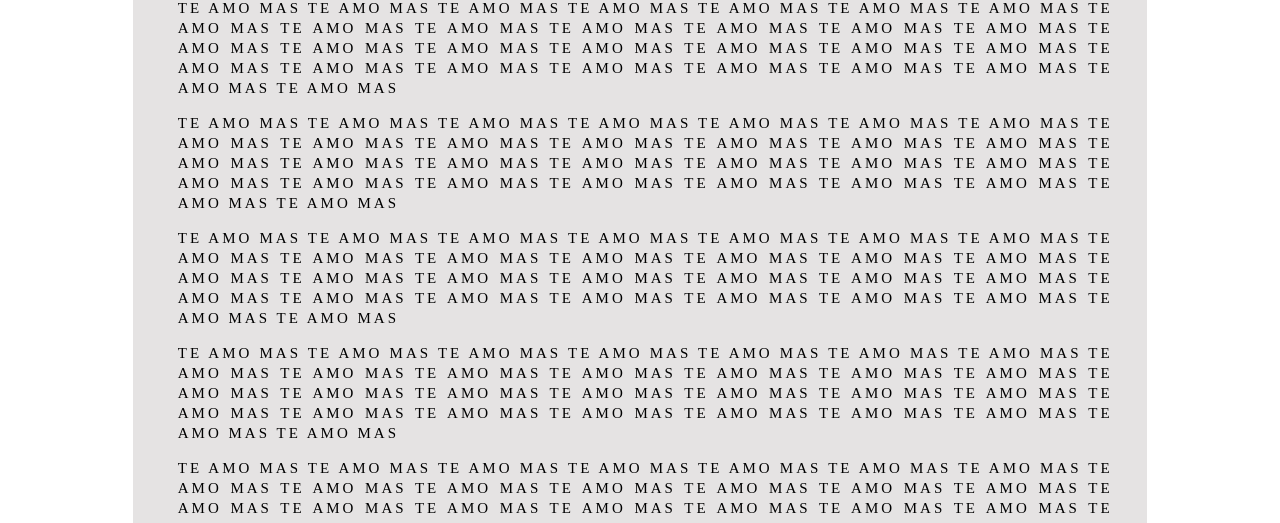
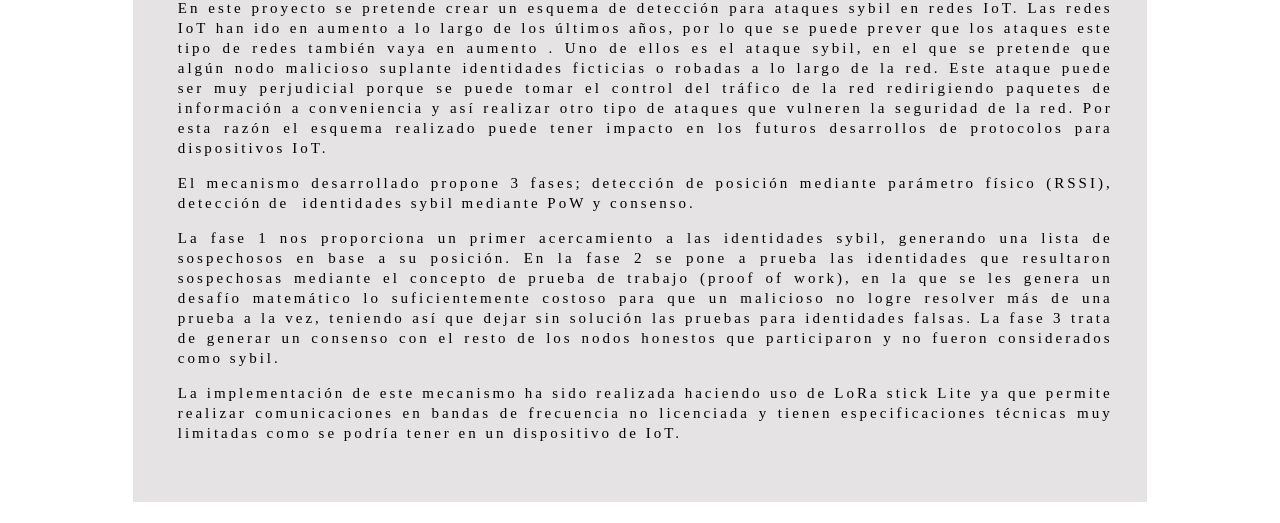
Before and after one commit to OrlandoTele96/website-ingjorlandog, a plain HTML site: page Proyect.html in a window 1280 px wide. Shown: the part 970-1493 px from the top of the page. Drawn offline with Linux system fonts and the light colour scheme.

Commit message:
proyect 1 content

```diff
--- a/Proyect.html
+++ b/Proyect.html
@@ -27,47 +27,43 @@
       <section class="Posts">
         <article class="post">
           <div class="post-container">
-            <h2>Nombre del pryecto</h2>
+            <h2>Proyecto de investigación</h2>
             <div class="proyect-art">
               <div class="img-proyect-art">
                 <img src="img/dispositivos.jpeg" alt="Tarjetas LoRa">
               </div>
               <div class="proyect-description">
-                <p>TE AMO MAS TE AMO MAS TE AMO MAS TE AMO MAS TE AMO MAS TE AMO MAS
-                TE AMO MAS TE AMO MAS TE AMO MAS TE AMO MAS TE AMO MAS TE AMO MAS
-                TE AMO MAS TE AMO MAS TE AMO MAS TE AMO MAS TE AMO MAS TE AMO MAS
-                TE AMO MAS TE AMO MAS TE AMO MAS TE AMO MAS TE AMO MAS TE AMO MAS
-                TE AMO MAS TE AMO MAS TE AMO MAS TE AMO MAS TE AMO MAS TE AMO MAS</p>
-                <p>TE AMO MAS TE AMO MAS TE AMO MAS TE AMO MAS TE AMO MAS TE AMO MAS
-                TE AMO MAS TE AMO MAS TE AMO MAS TE AMO MAS TE AMO MAS TE AMO MAS
-                TE AMO MAS TE AMO MAS TE AMO MAS TE AMO MAS TE AMO MAS TE AMO MAS
-                TE AMO MAS TE AMO MAS TE AMO MAS TE AMO MAS TE AMO MAS TE AMO MAS
-                TE AMO MAS TE AMO MAS TE AMO MAS TE AMO MAS TE AMO MAS TE AMO MAS</p>
-                <p>TE AMO MAS TE AMO MAS TE AMO MAS TE AMO MAS TE AMO MAS TE AMO MAS
-                TE AMO MAS TE AMO MAS TE AMO MAS TE AMO MAS TE AMO MAS TE AMO MAS
-                TE AMO MAS TE AMO MAS TE AMO MAS TE AMO MAS TE AMO MAS TE AMO MAS
-                TE AMO MAS TE AMO MAS TE AMO MAS TE AMO MAS TE AMO MAS TE AMO MAS
-                TE AMO MAS TE AMO MAS TE AMO MAS TE AMO MAS TE AMO MAS TE AMO MAS</p>
-                <p>TE AMO MAS TE AMO MAS TE AMO MAS TE AMO MAS TE AMO MAS TE AMO MAS
-                TE AMO MAS TE AMO MAS TE AMO MAS TE AMO MAS TE AMO MAS TE AMO MAS
-                TE AMO MAS TE AMO MAS TE AMO MAS TE AMO MAS TE AMO MAS TE AMO MAS
-                TE AMO MAS TE AMO MAS TE AMO MAS TE AMO MAS TE AMO MAS TE AMO MAS
-                TE AMO MAS TE AMO MAS TE AMO MAS TE AMO MAS TE AMO MAS TE AMO MAS</p>
-                <p>TE AMO MAS TE AMO MAS TE AMO MAS TE AMO MAS TE AMO MAS TE AMO MAS
-                TE AMO MAS TE AMO MAS TE AMO MAS TE AMO MAS TE AMO MAS TE AMO MAS
-                TE AMO MAS TE AMO MAS TE AMO MAS TE AMO MAS TE AMO MAS TE AMO MAS
-                TE AMO MAS TE AMO MAS TE AMO MAS TE AMO MAS TE AMO MAS TE AMO MAS
-                TE AMO MAS TE AMO MAS TE AMO MAS TE AMO MAS TE AMO MAS TE AMO MAS</p>
-                <p>TE AMO MAS TE AMO MAS TE AMO MAS TE AMO MAS TE AMO MAS TE AMO MAS
-                TE AMO MAS TE AMO MAS TE AMO MAS TE AMO MAS TE AMO MAS TE AMO MAS
-                TE AMO MAS TE AMO MAS TE AMO MAS TE AMO MAS TE AMO MAS TE AMO MAS
-                TE AMO MAS TE AMO MAS TE AMO MAS TE AMO MAS TE AMO MAS TE AMO MAS
-                TE AMO MAS TE AMO MAS TE AMO MAS TE AMO MAS TE AMO MAS TE AMO MAS</p>
-                <p>TE AMO MAS TE AMO MAS TE AMO MAS TE AMO MAS TE AMO MAS TE AMO MAS
-                TE AMO MAS TE AMO MAS TE AMO MAS TE AMO MAS TE AMO MAS TE AMO MAS
-                TE AMO MAS TE AMO MAS TE AMO MAS TE AMO MAS TE AMO MAS TE AMO MAS
-                TE AMO MAS TE AMO MAS TE AMO MAS TE AMO MAS TE AMO MAS TE AMO MAS
-                TE AMO MAS TE AMO MAS TE AMO MAS TE AMO MAS TE AMO MAS TE AMO MAS</p>
+                <p>En este proyecto se pretende crear un esquema de detección
+                  para ataques sybil en redes IoT.  Las redes IoT han ido en
+                  aumento a lo largo de los últimos años, por lo que se puede
+                  prever que los ataques este tipo de redes también vaya en aumento .
+                  Uno de ellos es el  ataque sybil, en el que se pretende que
+                  algún nodo malicioso suplante identidades ficticias o robadas
+                  a lo largo de la red.  Este ataque puede ser  muy perjudicial
+                  porque se puede tomar el control del tráfico de la red redirigiendo
+                  paquetes de información a conveniencia y así realizar otro
+                  tipo de ataques  que  vulneren la seguridad de la red.
+                  Por esta razón el esquema realizado puede tener impacto en
+                  los futuros desarrollos de protocolos para dispositivos IoT.</p>
+                  <p>El mecanismo desarrollado propone 3 fases; detección de
+                    posición mediante parámetro físico (RSSI), detección de
+                    identidades sybil mediante PoW y consenso.</p>
+                  <p>La fase 1 nos proporciona un primer acercamiento a
+                    las identidades sybil, generando una lista de sospechosos en
+                    base a su posición. En la fase 2 se pone a prueba
+                    las identidades que resultaron sospechosas mediante el
+                    concepto de  prueba de trabajo (proof of work), en la que se
+                    les genera un desafío matemático lo suficientemente costoso
+                    para que un malicioso no logre resolver más de una prueba a
+                    la vez, teniendo así que dejar sin solución las pruebas para
+                    identidades falsas. La fase 3 trata de generar un consenso
+                    con el resto de los nodos honestos que participaron  y no
+                    fueron considerados como sybil.</p>
+                    <p>La implementación de este mecanismo ha sido realizada
+                      haciendo uso de LoRa stick Lite ya que permite realizar
+                      comunicaciones  en bandas de frecuencia no licenciada y
+                      tienen especificaciones técnicas muy limitadas como se
+                      podría tener en un dispositivo de IoT.  </p>
               </div>
             </div>
           </div>
```
